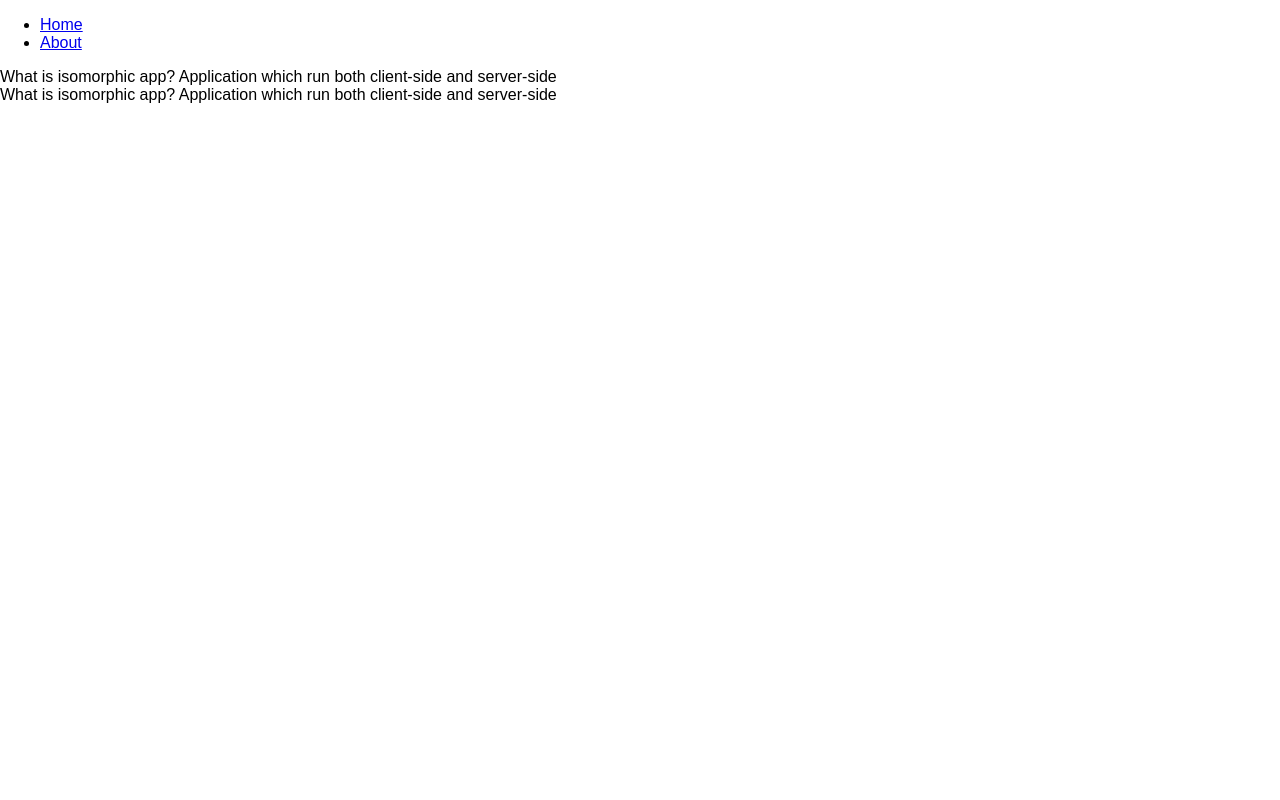
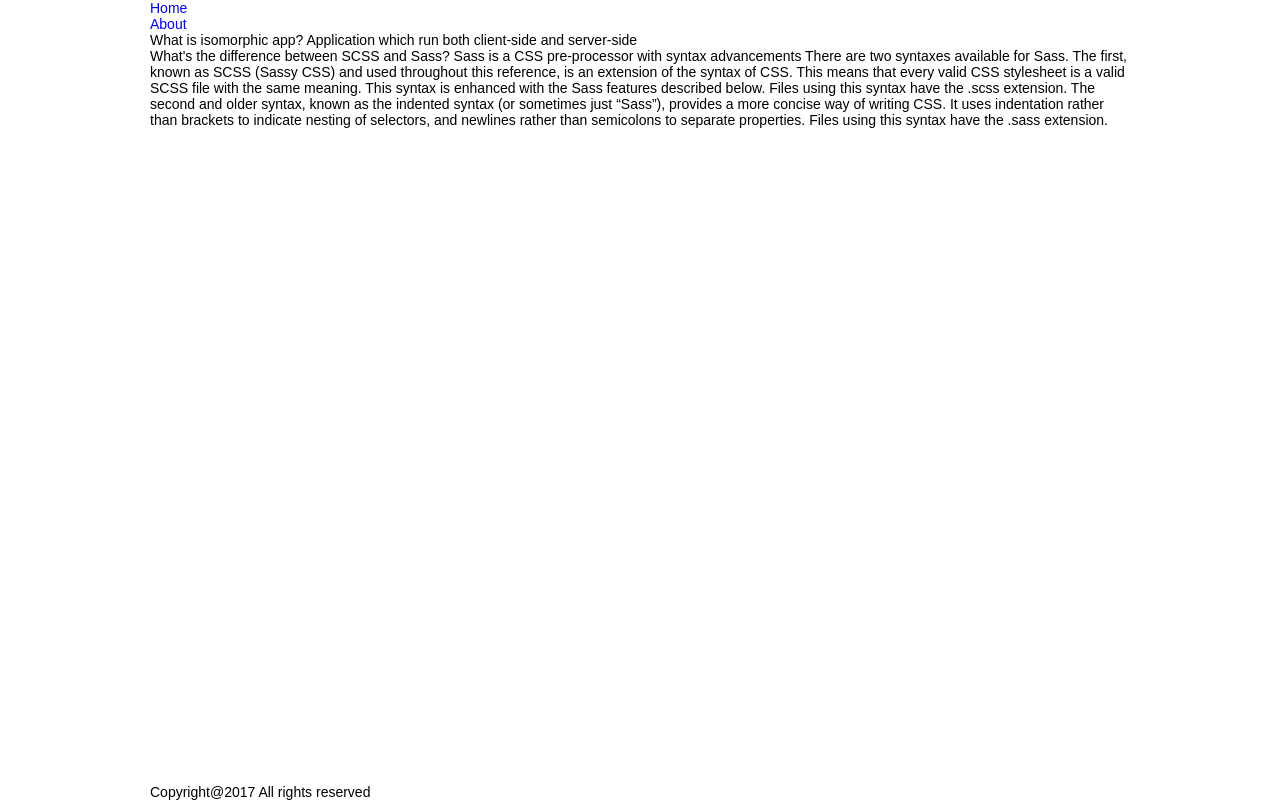
Before and after one commit to bondom/isomorphic-app, a React (Create React App) app: page / in a window 1280 px wide. Built offline with nearby package versions, Linux system fonts and the light colour scheme.

Commit message:
Prevent XSS injection, added sticky footer

```diff
--- a/package.json
+++ b/package.json
@@ -8,7 +8,8 @@
     "react": "^16.1.1",
     "react-dom": "^16.1.1",
     "react-router-dom": "^4.2.2",
-    "react-scripts": "1.0.17"
+    "react-scripts": "1.0.17",
+    "serialize-javascript": "^1.4.0"
   },
   "scripts": {
     "start": "cross-env NODE_PATH=./src react-scripts start",
--- a/src/App.js
+++ b/src/App.js
@@ -11,15 +11,22 @@ import About from 'pages/about/About';
 class App extends Component {
   render() {
     return (
-      <div className="App">
+        <div className="page-wrapper">
+          <div className="content">
+              <nav>
                   <ul>
                       <li><Link to="/">Home</Link></li>
                       <li><Link to="/about">About</Link></li>
                   </ul>
+              </nav>
               <Switch>
                   <Route exact path="/" render={() => <QA initialQAs={this.props.initialData.qas}/>} />
                   <Route path="/about" component={About}/>
               </Switch>
+          </div>
+          <footer className="footer">
+            Copyright@2017 All rights reserved
+          </footer>
         </div>
     );
   }
--- a/src/assets/styles/global.css
+++ b/src/assets/styles/global.css
@@ -1,5 +1,104 @@
+/*Reset*/
+* {
+  /*border and padding will be included in width and height of elements*/
+  box-sizing: border-box;
+  min-height: 0;
+  min-width: 0;
+}
+
+html {
+  height: 100%;
+  font-size: 14px;
+}
+
 body {
+  height: 100%;
+  max-width: 100%;
+  margin: 0 auto;
+  padding: 0;
+  overflow-x: hidden;
+  font-family: sans-serif;
+}
+
+
+section, article, aside, main, nav {
+  display: block;
+}
+
+a {
+  text-decoration: none;
+}
+
+ul, ol {
   margin: 0;
   padding: 0;
-  font-family: sans-serif;
+  list-style: none;
 }
+
+p, h1, h2, h3, h4, h5, h6  {
+  margin: 0;
+}
+
+#root {
+  height:100%;
+}
+
+.page-wrapper {
+  min-height: 100%;
+  margin: 0 auto;
+  width: 980px;
+  display: flex;
+  flex-direction: column;
+}
+
+.content {
+  flex: 1;
+}
+
+.footer {
+}
+
+/*
+1. Reset
+2. Em, rem,
+
+  em - is computed relatively to current font size
+       1em = current font-size
+  rem - is computed relatively to font size of html element
+
+
+3. inline or block: span, a, strong, em, img, br, input, abbr, acronym
+   block: div, h1...h6, p, ul, li, table, blockquote, pre, form
+
+4. BEM
+
+  <form class="form form--theme-xmas form--simple">
+  <input class="form__input" type="text" />
+  <input
+    class="form__submit form__submit--disabled"
+    type="submit" />
+  </form>
+
+  .form { } - BEM-block
+  .form--theme-xmas { } - BEM-modifier
+  .form--simple { }
+  .form__input { } - BEM-element
+  .form__submit { }
+  .form__submit--disabled { }
+
+  Rules: Unlike DOM, BEM tree is flat
+
+  <div class="promo">
+    <div class="promo__description">
+      Good!
+      <a class="promo__link" href="">...</a>
+    </div>
+  </div>
+
+  <div class="promo">
+    <div class="promo__description">
+      BAD! <!--ОШИБКА: попытка прописать иерархию -->
+      <a class="promo__description__link" href="">...</a>
+    </div>
+  </div>
+*/
--- a/src/data/index.js
+++ b/src/data/index.js
@@ -1,4 +1,9 @@
 export const qa = [
     {question: "What is isomorphic app?", answer: "Application which run both client-side and server-side"},
-    {question: "What is isomorphic app?", answer: "Application which run both client-side and server-side"}
+    {
+        question: "What's the difference between SCSS and Sass?",
+        answer: "Sass is a CSS pre-processor with syntax advancements There are two syntaxes available for Sass. The first, known as SCSS (Sassy CSS) and used throughout this reference, is an extension of the syntax of CSS. This means that every valid CSS stylesheet is a valid SCSS file with the same meaning. This syntax is enhanced with the Sass features described below. Files using this syntax have the .scss extension.\n" +
+        "\n" +
+        "The second and older syntax, known as the indented syntax (or sometimes just “Sass”), provides a more concise way of writing CSS. It uses indentation rather than brackets to indicate nesting of selectors, and newlines rather than semicolons to separate properties. Files using this syntax have the .sass extension."
+    }
 ]
--- a/src/pages/qa/QA.jsx
+++ b/src/pages/qa/QA.jsx
@@ -1,7 +1,7 @@
 import React, {Component} from 'react';
 import PropTypes from 'prop-types';
 import { getQAs } from 'actions/qa';
-//import QAItem from 'components/QAitem';
+import QAitem from 'components/qa-item/QAitem';
 
 class QA extends Component {
 
@@ -11,7 +11,6 @@ class QA extends Component {
     }
 
     componentWillMount() {
-        console.log("will mount");
         if(this.props.initialQAs) {
             this.setState({qas: this.props.initialQAs.slice()});
             console.log("Data were retrieved from server");
@@ -25,14 +24,47 @@ class QA extends Component {
 
     render() {
         return (
-            <div>
+            /*<main> element should contain main content of web page, content should be unique on website
+            * role=main - is used for screenreaders that don't support this element
+            *
+            * <article> element should containt part of self-sufficient information,
+            * which can be pulled out of the context of the entire page without loss of meaning
+            * Example: news, article in blog, comment of user
+            *
+            * <section> - represents section(group) of linked content, unlike <article> it isn't self-sufficient
+            *
+            * <nav> - used for group of links for website navigation as well as for posts(articles) navigation
+            *
+            * <aside> - used for information, that is directly related to the surrounding content, this information
+            * may be useful for user, but isn't main
+            * Example: group of elements, numbers or citations.
+            *
+            * <header> - used for introductory part of article of web page
+            * Example:
+            * <header>
+                <h1>Компания Google покупает Nest</h1>
+                <p>Опубликовано: 13 января 2014</p>
+              </header>
+            *
+            * <footer> - represents info about author, copyrights, links to related web pages
+            * <address> - represents contact information about article or web page
+            * Example:
+            * <footer>
+                <address>
+                  Автор <a href="mailto:matt@example.com">Matt West</a>
+                </address>
+                <p>Copyright Matt West 2014</p>
+              </footer>
+            *
+            *
+            * */
+            <main role="main">
                 {
                     this.state.qas.map((qa,id) => {
-                        return <div key={id}>{qa.question} {qa.answer}</div>
-                        //return <QAItem qa={qa} key={id}/>
+                        return <QAitem qa={qa} key={id}/>
                     })
                 }
-            </div>
+            </main>
         )
     }
 }
```
Also changed, not shown: 1 other file (tests, documents, lock files or other folders). Lines whose indentation alone changed are shown as unchanged.
